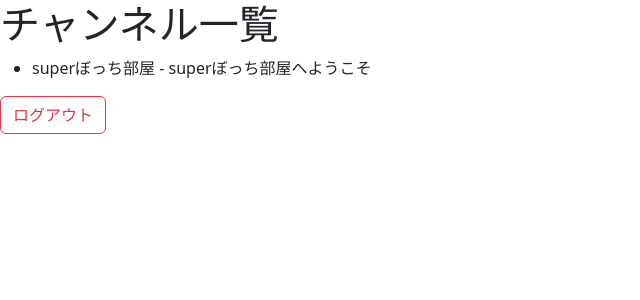
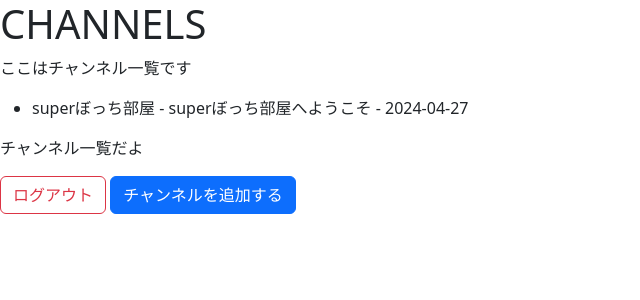
Before and after one commit to Hackathon-Spring-2024-TeamG/team-g-app, a Flask app: page / in a window 1280 px wide. Shown: the top 300 px of the page, without its empty margins (0-640 px from the left). Run offline with Flask 2, Linux system fonts and the light colour scheme; the visitor is signed in with stand-in values (Sample User, id 1); data comes from the database, SQL or seed files in the repository; data that the repository does not hold is empty.

Commit message:
チャンネル作成処理の追加漏れ分

```diff
--- a/ChatApp/templates/base.html
+++ b/ChatApp/templates/base.html
@@ -6,10 +6,14 @@
   <title>{% block title %}タイトル{% endblock %}</title>
   <!-- Bootstrap CSS -->
   <link href="https://cdn.jsdelivr.net/npm/bootstrap@5.3.0/dist/css/bootstrap.min.css" rel="stylesheet">
+  {% block head %}{% endblock %}
 </head>
 <body>
-    {% block body %}<h1>baseだよ</h1>{% endblock %}
-    <!-- Bootstrap JS with Popper -->
-    <script src="https://cdn.jsdelivr.net/npm/bootstrap@5.3.0/dist/js/bootstrap.bundle.min.js"></script>
+  {% block body %}{% endblock %}
+
+  {% block script %}
+  <!-- Bootstrap JS with Popper -->
+  <script src="https://cdn.jsdelivr.net/npm/bootstrap@5.3.0/dist/js/bootstrap.bundle.min.js"></script>
+  {% endblock %}
 </body>
 </html>
--- a/ChatApp/templates/index.html
+++ b/ChatApp/templates/index.html
@@ -1,11 +1,31 @@
 {% extends "base.html" %}
+{% block title %}home{% endblock %}
 
 {% block body %}
-<h1>チャンネル一覧</h1>
-<ul>
-    {% for channel in channels %}
-    <li>{{ channel.name }} - {{ channel.description }}</li>
-    {% endfor %}
-</ul>
+<div class="main-container">
+  <div class="channel-title">
+    <h1>CHANNELS</h1>
+    <p class="channel-title-text">ここはチャンネル一覧です</p>
+  </div>
+  <div id="channels-list-container">
+    <div id="channels-list">
+      <ul class="channel-box">
+        {% for channel in channels %}
+        <li>{{ channel.name }} - {{ channel.description }} - {{ channel.start_date}}</li>
+        {% endfor %}
+      </ul>
+    </div>
+  </div>
+  <div id="footer">
+    <p id="footer-text">チャンネル一覧だよ</p>
+  </div>
+  {% include 'modal/add-channel.html' %}
+</div>
 <a href="{{ url_for('logout') }}" class="btn btn-outline-danger">ログアウト</a>
+<button id="add-channel-button" class="btn btn-primary">チャンネルを追加する</button>
 {% endblock %}
+
+{% block script %}
+{{ super() }}
+<script src="{{ url_for('static', filename='js/Channels/add-channel.js') }}" type="text/javascript"></script>
+{% endblock %}
```
